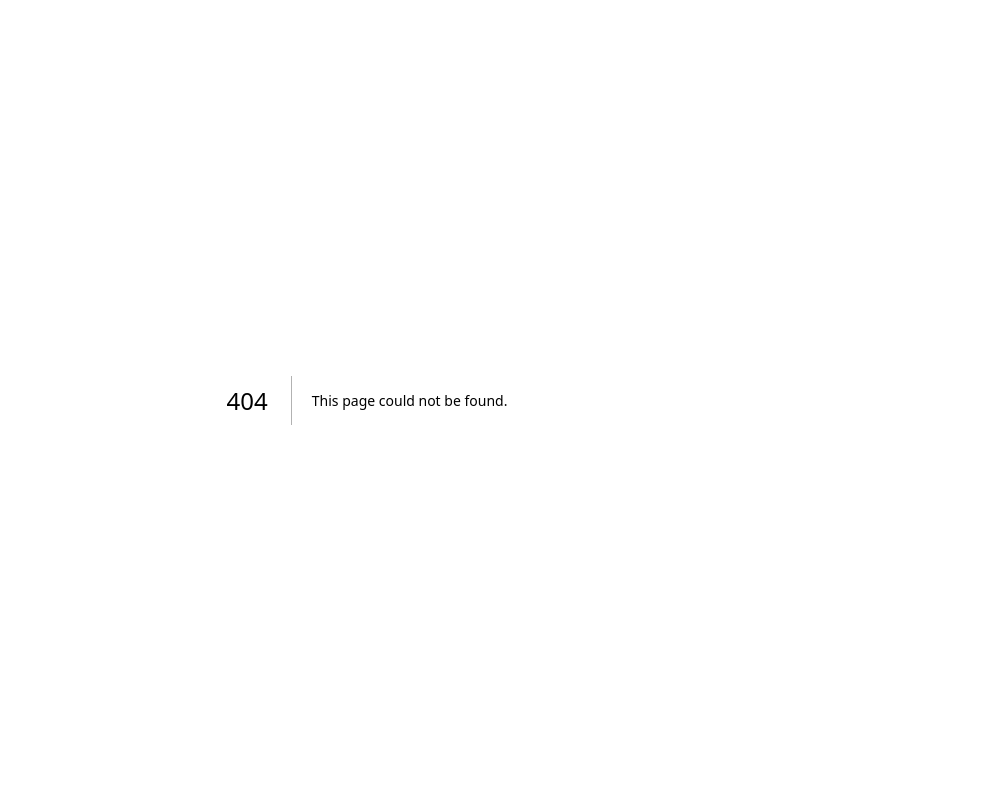
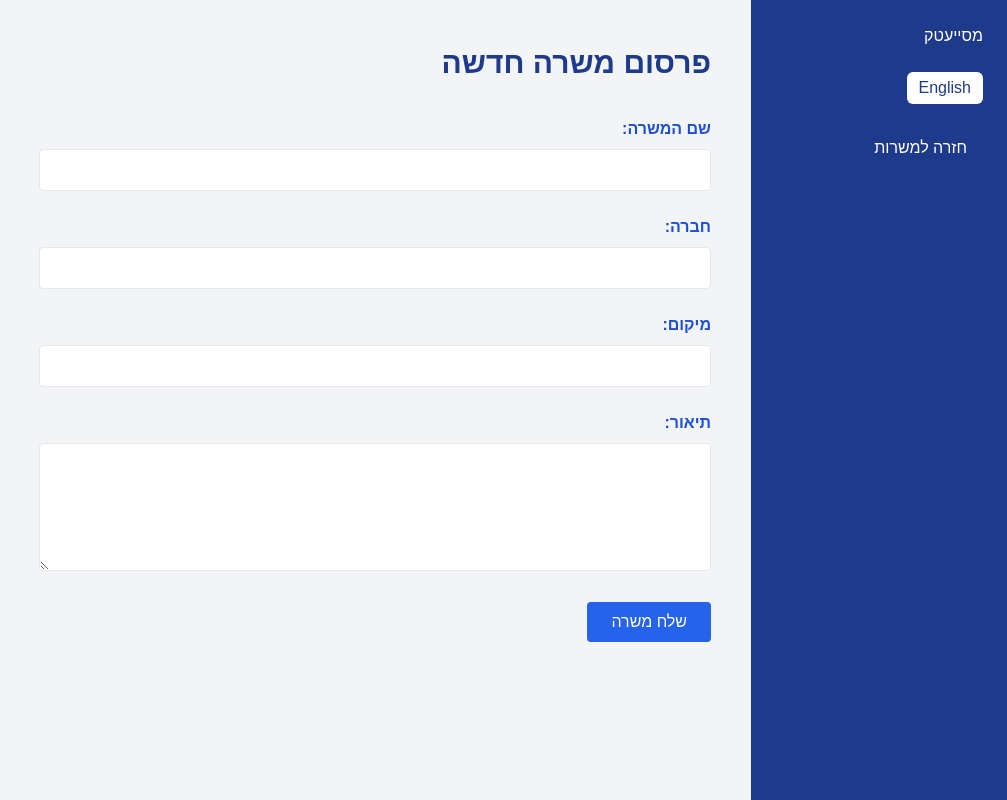
Before and after one commit to yehuda121/mesayaatech-frontend, a Next.js app: page /pages/jobs/newJob in a window 1280 px wide. Before the commit this address had no page. Shown: the whole page, without its empty margins (273-1280 px from the left). Built offline with nearby package versions, Linux system fonts and the light colour scheme.

Commit message:
add the form to add a new job + add a button to the jobs page on the admin page

```diff
--- a/src/app/admin/page.jsx
+++ b/src/app/admin/page.jsx
@@ -159,11 +159,13 @@ import UsersTable from "./components/usersTable";
 import CreateEvent from './components/CreateEvent';
 import EventUpdateDelete from './components/EventUpdateDelete';
 import "./admin.css";
+import { useRouter } from "next/navigation";
 
 export default function AdminPage() {
   const [users, setUsers] = useState([]);
   const [view, setView] = useState('');
   const [openSection, setOpenSection] = useState('');
+  const router = useRouter();
 
   const toggleSection = (section) => {
     setOpenSection(prev => prev === section ? '' : section);
@@ -294,6 +296,11 @@ export default function AdminPage() {
               <button className="sub-button" onClick={() => setView('update-event')}>עדכון / מחיקת אירוע</button>
             </div>
           )}
+           {/* לחצן משרות */}
+           <button onClick={() => router.push("/pages/jobs")}>
+            📄 משרות
+          </button>
+
         </div>
       </aside>
 
--- /dev/null
+++ b/src/app/pages/jobs/newJob/page.jsx
@@ -0,0 +1,119 @@
+"use client";
+import React, { useState, useEffect } from "react";
+import { useRouter } from "next/navigation";
+import { getLanguage, toggleLanguage } from "@/app/language";
+import "../../mentor/MentorHomePage/mentor.css";
+export default function AddJobPage() {
+  const router = useRouter();
+  const [language, setLanguage] = useState(getLanguage());
+
+  const [jobData, setJobData] = useState({
+    title: "",
+    company: "",
+    location: "",
+    description: "",
+  });
+
+  const handleToggleLanguage = () => {
+    const newLang = toggleLanguage();
+    setLanguage(newLang);
+  };
+
+  const handleChange = (e) => {
+    const { name, value } = e.target;
+    setJobData((prev) => ({ ...prev, [name]: value }));
+  };
+
+  const handleSubmit = (e) => {
+    e.preventDefault();
+    console.log("📝 New job submitted:", jobData);
+    // save in s3 in futere
+    router.push("/pages/jobs");
+  };
+
+  useEffect(() => {
+    setLanguage(getLanguage());
+  }, []);
+
+  return (
+    <div className="dashboard-container">
+      <aside className="dashboard-sidebar">
+        <h2 className="dashboard-title">מסייעטק</h2>
+        <div className="language-toggle">
+          <button onClick={handleToggleLanguage}>
+            {language === "he" ? "English" : "עברית 🇮🇱"}
+          </button>
+        </div>
+        <nav className="dashboard-nav">
+          <button onClick={() => router.push("/pages/jobs")}>
+            {language === "he" ? "חזרה למשרות" : "Back to Jobs"}
+          </button>
+        </nav>
+      </aside>
+
+      <main className="dashboard-main">
+        <h1>{language === "he" ? "פרסום משרה חדשה" : "Post New Job"}</h1>
+        <form className="space-y-6 mt-8 max-w-2xl" onSubmit={handleSubmit}>
+          <div>
+            <label className="block font-semibold text-blue-700 mb-2">
+              {language === "he" ? "שם המשרה" : "Job Title"}:
+            </label>
+            <input
+              name="title"
+              value={jobData.title}
+              onChange={handleChange}
+              className="w-full p-2 border rounded"
+              required
+            />
+          </div>
+
+          <div>
+            <label className="block font-semibold text-blue-700 mb-2">
+              {language === "he" ? "חברה" : "Company"}:
+            </label>
+            <input
+              name="company"
+              value={jobData.company}
+              onChange={handleChange}
+              className="w-full p-2 border rounded"
+              required
+            />
+          </div>
+
+          <div>
+            <label className="block font-semibold text-blue-700 mb-2">
+              {language === "he" ? "מיקום" : "Location"}:
+            </label>
+            <input
+              name="location"
+              value={jobData.location}
+              onChange={handleChange}
+              className="w-full p-2 border rounded"
+              required
+            />
+          </div>
+
+          <div>
+            <label className="block font-semibold text-blue-700 mb-2">
+              {language === "he" ? "תיאור" : "Description"}:
+            </label>
+            <textarea
+              name="description"
+              value={jobData.description}
+              onChange={handleChange}
+              className="w-full p-2 border rounded h-32"
+              required
+            />
+          </div>
+
+          <button
+            type="submit"
+            className="bg-blue-600 text-white px-6 py-2 rounded hover:bg-blue-700 transition"
+          >
+            {language === "he" ? "שלח משרה" : "Submit Job"}
+          </button>
+        </form>
+      </main>
+    </div>
+  );
+}
--- a/src/app/pages/jobs/page.jsx
+++ b/src/app/pages/jobs/page.jsx
@@ -3,7 +3,6 @@ import React, { useState, useEffect } from "react";
 import { getLanguage, toggleLanguage } from "@/app/language";
 import { useRouter } from "next/navigation";
 import "../mentor/MentorHomePage/mentor.css";
-
 
 export default function JobsPage() {
   const [language, setLanguage] = useState(getLanguage());
@@ -24,19 +23,26 @@ export default function JobsPage() {
     setLanguage(newLang);
   };
 
-  // Only mentors and ambassadors can post jobs
-  const canPostJob = userType === "mentor" || userType === "ambassador";
+  const canPostJob = userType === "mentor" || userType === "ambassador" || userType === "admin";
 
   const handleNavigateHome = () => {
+    if (!userType) {
+      console.log("User type not loaded yet");
+      return;
+    }
+
     switch (userType) {
       case "mentor":
-        router.push("/mentor/MentorHomePage");
+        router.push("/pages/mentor/MentorHomePage");
         break;
       case "reservist":
-        router.push("/reserve/ReserveHomePage");
+        router.push("/pages/reserve/ReserveHomePage");
         break;
       case "ambassador":
-        router.push("/ambassador/AmbassadorHomePage"); //create this page
+        router.push("/pages/ambassador/AmbassadorHomePage");
+        break;
+      case "admin":
+        router.push("/admin");
         break;
       default:
         router.push("/");
@@ -55,7 +61,7 @@ export default function JobsPage() {
           </button>
         </div>
         <nav className="dashboard-nav">
-          <button onClick={handleNavigateHome}>
+          <button onClick={handleNavigateHome} disabled={!userType}>
             {language === "he" ? "ראשי" : "Home"}
           </button>
         </nav>
@@ -74,7 +80,7 @@ export default function JobsPage() {
         {canPostJob && (
           <div className="mb-6 text-right">
             <button
-              onClick={() => router.push("/jobs/new")}
+              onClick={() => router.push("/pages/jobs/newJob")}
               className="bg-blue-600 text-white px-4 py-2 rounded hover:bg-blue-700 transition"
             >
               {language === "he" ? "הוסף משרה" : "Post a Job"}
--- a/src/app/pages/mentor/MentorHomePage/page.jsx
+++ b/src/app/pages/mentor/MentorHomePage/page.jsx
@@ -23,7 +23,7 @@ export default function MentorDashboard() {
     { label: language === "he" ? "רשימת המלווים שלי" : "My Reservists", path: "/mentor/my-reservists" },
     { label: language === "he" ? "פניות חדשות לליווי" : "New Requests", path: "/mentor/requests" },
     { label: language === "he" ? "משרות רלוונטיות" : "Job Matches", path: "/mentor/job-matches" },
-    { label: language === "he" ? "פרסום משרה" : "Post Job", path: "/mentor/post-job" },
+    { label: language === "he" ? "פרסום משרה" : "Post Job", path: "/pages/jobs/newJob" },
     { label: language === "he" ? "פידבקים שהתקבלו" : "Feedback", path: "/mentor/feedback" },
     { label: language === "he" ? "סטטיסטיקות" : "Statistics", path: "/mentor/stats" },
     { label: language === "he" ? "הפרופיל שלי" : "My Profile", path: "/mentor/profile" },
@@ -69,7 +69,7 @@ export default function MentorDashboard() {
           <DashboardCard
             title={language === "he" ? "פרסום משרה חדשה" : "Post New Job"}
             description={language === "he" ? "הוסף משרה למערכת" : "Post a job opportunity"}
-            onClick={() => router.push("/mentor/post-job")}
+            onClick={() => router.push("/pages/jobs/newJob")}
           />
         </div>
       </main>
```
